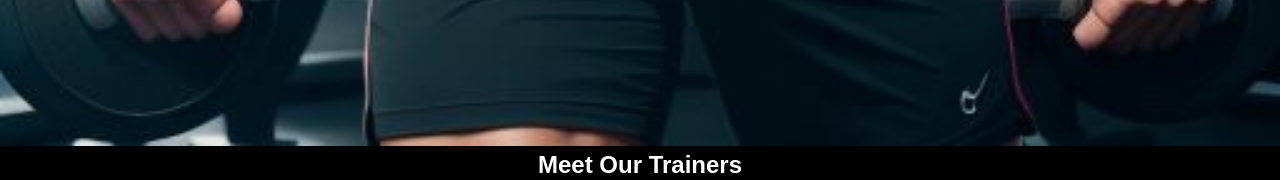
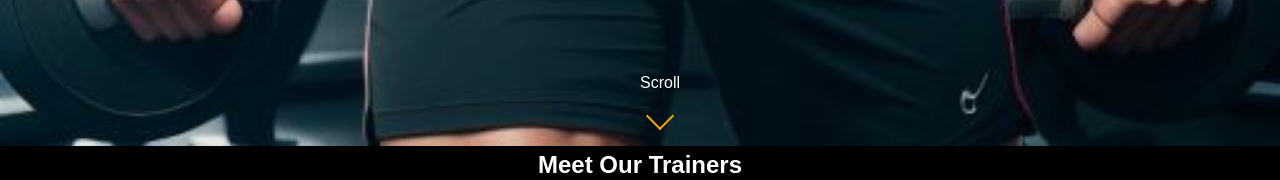
Before and after one commit to VarnankSharma/BfitGym, a React (Create React App) app: page / in a window 1280 px wide. Shown: the part 736-916 px from the top of the page. Built offline with nearby package versions, Linux system fonts and the light colour scheme.

Commit message:
Updated content

```diff
--- a/public/styles.css
+++ b/public/styles.css
@@ -100,6 +100,54 @@ ul {
 
 
 /* Home Section */
+/* Keyframe animation for slide-up effect */
+@keyframes slideUp {
+  from {
+    transform: translateY(50px); /* Start slightly lower */
+    opacity: 0; /* Start invisible */
+  }
+  to {
+    transform: translateY(0); /* End at original position */
+    opacity: 1; /* Fully visible */
+  }
+}
+
+/* Apply animation to home section */
+.home-section {
+  animation: slideUp 1s ease-out;
+  opacity: 0; /* Ensure it starts invisible */
+  animation-fill-mode: forwards; /* Retain final state of animation */
+}
+.scroll-cue {
+  position: absolute;
+  bottom: 20px;
+  left: 50%;
+  transform: translateX(-50%);
+  text-align: center;
+  animation: bounce 2s infinite;
+}
+
+.scroll-cue .arrow {
+  width: 20px;
+  height: 20px;
+  border-bottom: 2px solid #f0a500;
+  border-right: 2px solid #f0a500;
+  transform: rotate(45deg);
+  margin: 10px auto 0;
+}
+
+@keyframes bounce {
+  0%, 20%, 50%, 80%, 100% {
+    transform: translateY(0);
+  }
+  40% {
+    transform: translateY(-10px);
+  }
+  60% {
+    transform: translateY(-5px);
+  }
+}
+
 .home-section {
   height: 100vh;
   background: transparent; /* Fallback for browsers without support */
--- a/src/Home.js
+++ b/src/Home.js
@@ -1,15 +1,30 @@
-import React from 'react';
+import React, { useEffect } from 'react';
 import back from '../src/assets/1.jpeg'; // Adjust path as needed
 
 function Home() {
+  useEffect(() => {
+    const homeSection = document.querySelector('.home-section');
+    homeSection.style.animation = 'slideUp 1s ease-out forwards';
+  }, []);
+
   return (
-    <section id="home" className="home-section" style={{ backgroundImage: `url(${back})` }}>
+    <section
+      id="home"
+      className="home-section"
+      style={{ backgroundImage: `url(${back})` }}
+    >
       <div className="welcome">
-        <h2 style={{fontSize:'5rem'}}>Welcome to Be-Fit Gym</h2>
+        <h2 style={{ fontSize: '5rem' }}>Welcome to Be-Fit Gym</h2>
       </div>
       <p className="motto">Your journey to fitness starts here!</p>
       <p className="timing">Timings: 6:00 AM - 11:00 AM / 4:00 PM - 9:00 PM</p>
+      <div className="scroll-cue">
+  <span>Scroll</span>
+  <div className="arrow"></div>
+</div>
+
     </section>
+
   );
 }
 
```
